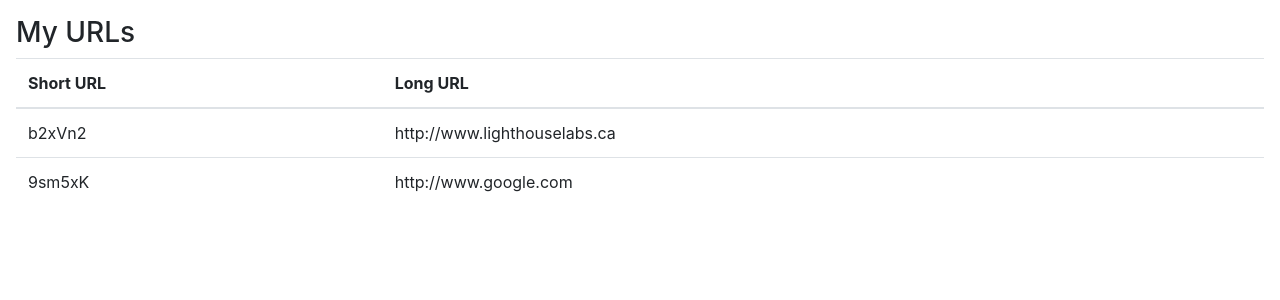
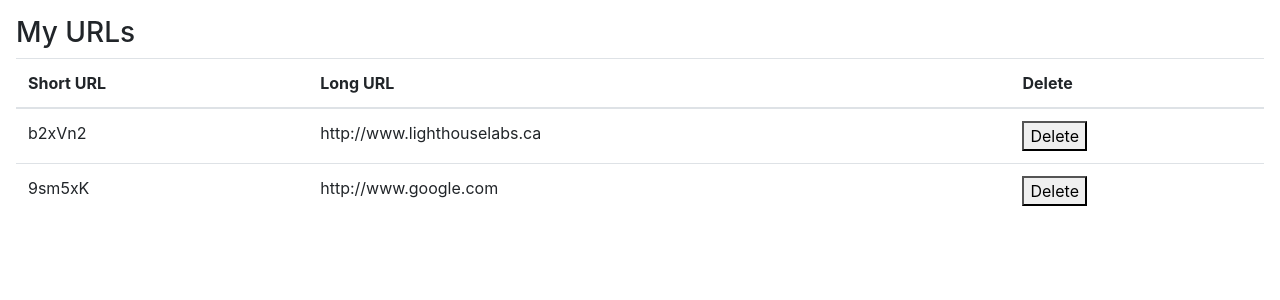
Before and after one commit to ChaiUrs/tinyapp, a Node server app: page /urls in a window 1280 px wide. Shown: the part 56-356 px from the top of the page. Run offline with Node 20, Linux system fonts and the light colour scheme; some libraries are stand-ins or nearby versions.

Commit message:
Updated index.ejs template with POST method and added POST routing on server that deletes a URL resource

```diff
--- a/express_server.js
+++ b/express_server.js
@@ -46,6 +46,11 @@ app.post("/urls", (req, res) => {
   res.redirect(`/urls/${newRandomURL}`);
 });
 
+app.post('/urls/:shortURL/delete', (req, res) => {
+  delete urlDatabase[req.params.shortURL];
+  res.redirect('/urls')
+});
+
 app.get("/urls/new", (req, res) => {
   res.render("urls_new");
 });
--- a/views/urls_index.ejs
+++ b/views/urls_index.ejs
@@ -7,10 +7,12 @@
 
   <!-- Bootstrap CSS -->
   <link rel="stylesheet" href="https://stackpath.bootstrapcdn.com/bootstrap/4.2.1/css/bootstrap.min.css" integrity="sha384-GJzZqFGwb1QTTN6wy59ffF1BuGJpLSa9DkKMp0DgiMDm4iYMj70gZWKYbI706tWS" crossorigin="anonymous">
-  <title>TinyApp</title>
+  <title>Index URL - TinyApp Example</title>
 </head>
+<header>
+  <% include ./partials/_header %>
+</header>
 <body>
-  <% include ./partials/_header %>
   <main style="margin: 1em;">
     <h3>My URLs</h3>
     <table class="table">
@@ -18,6 +20,7 @@
         <tr>
           <th scope="col">Short URL</th>
           <th scope="col">Long URL</th>
+          <th scope="col">Delete</th>
         </tr>
       </thead>
       <tbody>
@@ -25,6 +28,7 @@
           <tr>
             <td><%= url %></td>
             <td><%= urls[url] %></td>
+            <td><form method="POST" action="/urls/<%= url %>/delete"><button>Delete</button></form></td>
           </tr>
         <% } %>
       </tbody>
--- a/views/urls_new.ejs
+++ b/views/urls_new.ejs
@@ -10,9 +10,11 @@
 
     <title>New URL - TinyApp Example</title>
   </head>
-
+  <header>
+    <% include ./partials/_header %>
+  </header>
   <body>
-    <% include partials/_header %>
+    <!--- % include partials/_header % --->
     <main style="margin: 1em;">
       <h3>Create TinyURL</h3>
       <form class="form-inline" action="/urls" method="POST">
```
Also changed, not shown: views/urls_show.ejs (+4 -3 lines).
